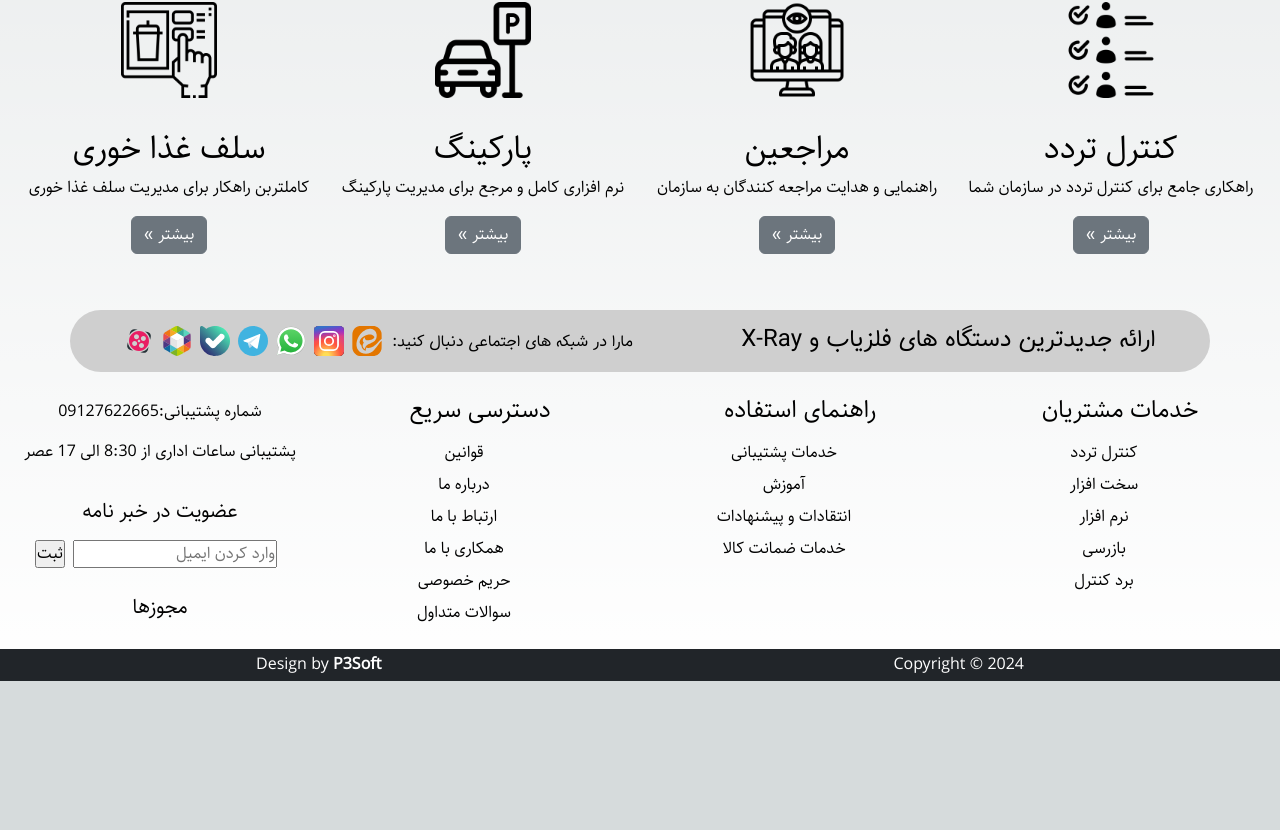
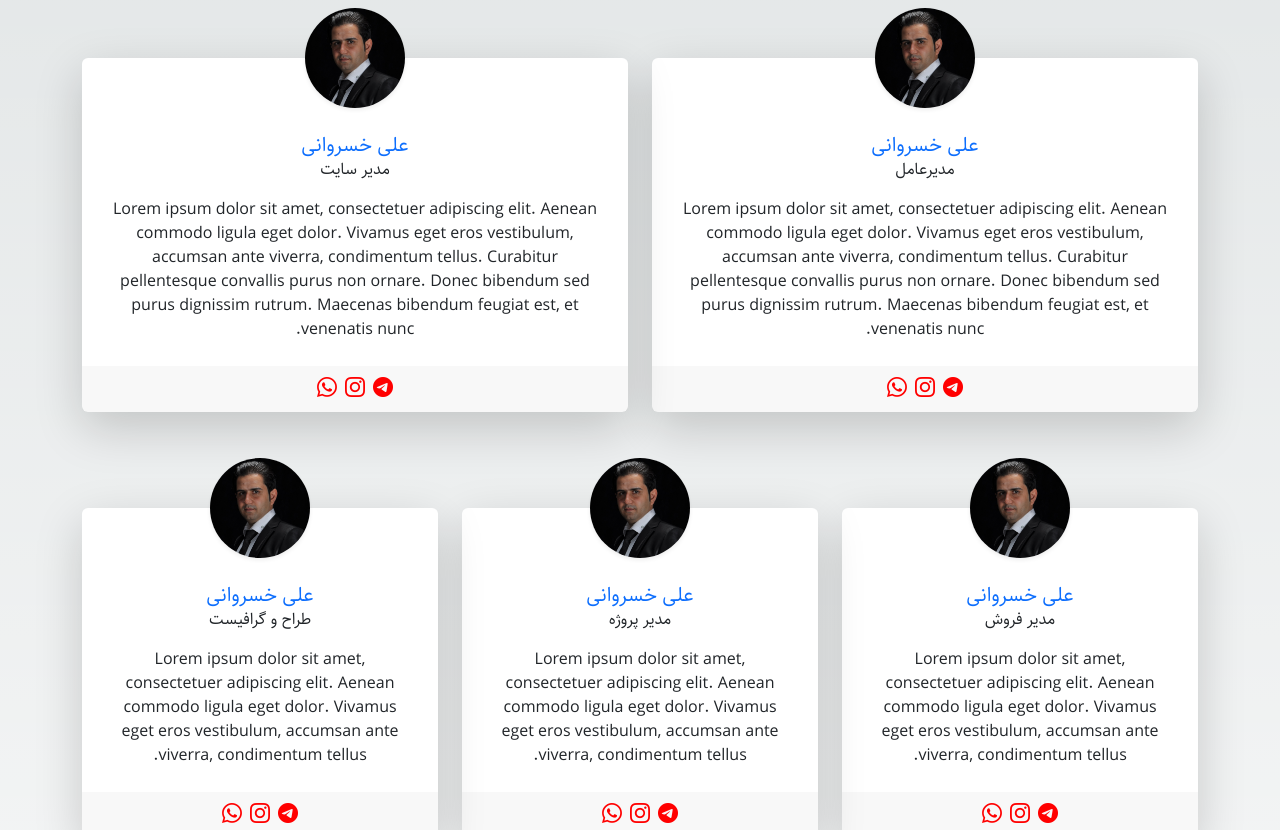
Before and after one commit to ali-khosravani/nextjs, a Next.js app: page / in a window 1280 px wide. Shown: the part 950-1780 px from the top of the page. Before the commit the page ends 1631 px from the top, so only its background shows below. Built offline with nearby package versions, Linux system fonts and the light colour scheme.

Commit message:
Add Team to home page

```diff
--- /dev/null
+++ b/app/components/social_media/SocialMediaTeam.tsx
@@ -0,0 +1,15 @@
+import React from 'react'
+
+const SocialMediaTeam = () => {
+    return (
+        <>
+            <ul className="social-list list-inline mb-0 mx-auto">
+                <li className="list-inline-item"><a className="text-dark" href="#"><i className="bi bi-telegram"></i></a></li>
+                <li className="list-inline-item"><a className="text-dark" href="#"><i className="bi bi-instagram"></i></a></li>
+                <li className="list-inline-item"><a className="text-dark" href="#"><i className="bi bi-whatsapp"></i></a></li>
+            </ul>
+        </>
+    )
+}
+
+export default SocialMediaTeam
--- /dev/null
+++ b/app/components/team/Styled.css
@@ -0,0 +1,9 @@
+.member-profile {
+    top: -50px;
+    left: 0;
+}
+
+.member-profile img {
+    width: 100px;
+    height: 100px;
+}
--- /dev/null
+++ b/app/components/team/Team.tsx
@@ -0,0 +1,105 @@
+import React from 'react'
+import './Styled.css'
+import Image from 'next/image';
+import Ali from '@/public/images/Team/Ali-khosravani.jpg';
+import SocialMediaTeam from '../social_media/SocialMediaTeam';
+
+const Team = () => {
+    return (
+        <>
+            <section className="team-section py-5">
+                <div className="container">
+                    <div className="row justify-content-center">
+                        <div className="col-12 col-md-6">
+                            <div className="card border-0 shadow-lg pt-5 my-5 position-relative">
+                                <div className="card-body p-4">
+                                    <div className="member-profile position-absolute w-100 text-center">
+                                        <Image className="rounded-circle mx-auto d-inline-block shadow-sm" src={Ali} alt="" />
+                                    </div>
+                                    <div className="card-text pt-1">
+                                        <h5 className="member-name mb-0 text-center text-primary font-weight-bold">علی خسروانی</h5>
+                                        <div className="mb-3 text-center">مدیرعامل</div>
+                                        <div>Lorem ipsum dolor sit amet, consectetuer adipiscing elit. Aenean commodo ligula eget dolor. Vivamus eget eros vestibulum, accumsan ante viverra, condimentum tellus. Curabitur pellentesque convallis purus non ornare. Donec bibendum sed purus dignissim rutrum. Maecenas bibendum feugiat est, et venenatis nunc.</div>
+                                    </div>
+                                </div>
+                                <div className="card-footer theme-bg-primary border-0 text-center">
+                                    <SocialMediaTeam />
+                                </div>
+                            </div>
+                        </div>
+
+                        <div className="col-12 col-md-6">
+                            <div className="card border-0 shadow-lg pt-5 my-5 position-relative">
+                                <div className="card-body p-4">
+                                    <div className="member-profile position-absolute w-100 text-center">
+                                        <Image className="rounded-circle mx-auto d-inline-block shadow-sm" src={Ali} alt="" />   </div>
+                                    <div className="card-text pt-1">
+                                        <h5 className="member-name mb-0 text-center text-primary font-weight-bold">علی خسروانی</h5>
+                                        <div className="mb-3 text-center">مدیر سایت</div>
+                                        <div>Lorem ipsum dolor sit amet, consectetuer adipiscing elit. Aenean commodo ligula eget dolor. Vivamus eget eros vestibulum, accumsan ante viverra, condimentum tellus. Curabitur pellentesque convallis purus non ornare. Donec bibendum sed purus dignissim rutrum. Maecenas bibendum feugiat est, et venenatis nunc.</div>
+                                    </div>
+                                </div>
+                                <div className="card-footer theme-bg-primary border-0 text-center">
+                                    <SocialMediaTeam />
+                                </div>
+                            </div>
+                        </div>
+
+                        <div className="col-12 col-md-6 col-lg-4">
+                            <div className="card border-0 shadow-lg pt-5 my-5 position-relative">
+                                <div className="card-body p-4">
+                                    <div className="member-profile position-absolute w-100 text-center">
+                                        <Image className="rounded-circle mx-auto d-inline-block shadow-sm" src={Ali} alt="" />    </div>
+                                    <div className="card-text pt-1">
+                                        <h5 className="member-name mb-0 text-center text-primary font-weight-bold">علی خسروانی</h5>
+                                        <div className="mb-3 text-center">مدیر فروش</div>
+                                        <div>Lorem ipsum dolor sit amet, consectetuer adipiscing elit. Aenean commodo ligula eget dolor. Vivamus eget eros vestibulum, accumsan ante viverra, condimentum tellus. </div>
+                                    </div>
+                                </div>
+                                <div className="card-footer theme-bg-primary border-0 text-center">
+                                    <SocialMediaTeam />
+                                </div>
+                            </div>
+                        </div>
+                        <div className="col-12 col-md-6 col-lg-4">
+                            <div className="card border-0 shadow-lg pt-5 my-5 position-relative">
+                                <div className="card-body p-4">
+                                    <div className="member-profile position-absolute w-100 text-center">
+                                        <Image className="rounded-circle mx-auto d-inline-block shadow-sm" src={Ali} alt="" />    </div>
+                                    <div className="card-text pt-1">
+                                        <h5 className="member-name mb-0 text-center text-primary font-weight-bold">علی خسروانی</h5>
+                                        <div className="mb-3 text-center">مدیر پروژه</div>
+                                        <div>Lorem ipsum dolor sit amet, consectetuer adipiscing elit. Aenean commodo ligula eget dolor. Vivamus eget eros vestibulum, accumsan ante viverra, condimentum tellus.</div>
+                                    </div>
+                                </div>
+                                <div className="card-footer theme-bg-primary border-0 text-center">
+                                    <ul className="social-list list-inline mb-0 mx-auto">
+                                        <SocialMediaTeam />
+                                    </ul>
+                                </div>
+                            </div>
+                        </div>
+                        <div className="col-12 col-md-6 col-lg-4">
+                            <div className="card border-0 shadow-lg pt-5 my-5 position-relative">
+                                <div className="card-body p-4">
+                                    <div className="member-profile position-absolute w-100 text-center">
+                                        <Image className="rounded-circle mx-auto d-inline-block shadow-sm" src={Ali} alt="" />     </div>
+                                    <div className="card-text pt-1">
+                                        <h5 className="member-name mb-0 text-center text-primary font-weight-bold">علی خسروانی</h5>
+                                        <div className="mb-3 text-center">طراح و گرافیست</div>
+                                        <div>Lorem ipsum dolor sit amet, consectetuer adipiscing elit. Aenean commodo ligula eget dolor. Vivamus eget eros vestibulum, accumsan ante viverra, condimentum tellus.</div>
+                                    </div>
+                                </div>
+                                <div className="card-footer theme-bg-primary border-0 text-center">
+                                    <SocialMediaTeam />
+                                </div>
+                            </div>
+                        </div>
+                    </div>
+                </div>
+            </section>
+        </>
+    )
+}
+
+export default Team
--- a/app/page.tsx
+++ b/app/page.tsx
@@ -1,6 +1,7 @@
 import { Footer } from "@/com/layout/Footer";
 import styles from "./page.module.css";
 import { Header } from '@/com/layout/Header'
+import Team from "@/com/team/Team";
 
 export default function Home() {
   return (
@@ -19,6 +20,7 @@ export default function Home() {
         </div>
 
       </main>
+      <Team />
       <Footer />
     </>
   );
```
Also changed, not shown: public/images/Team/Ali-khosravani.jpg (added).
